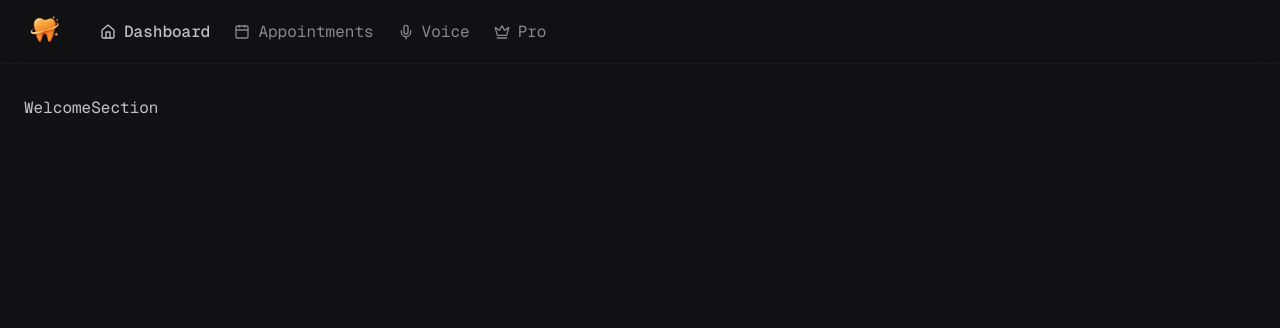
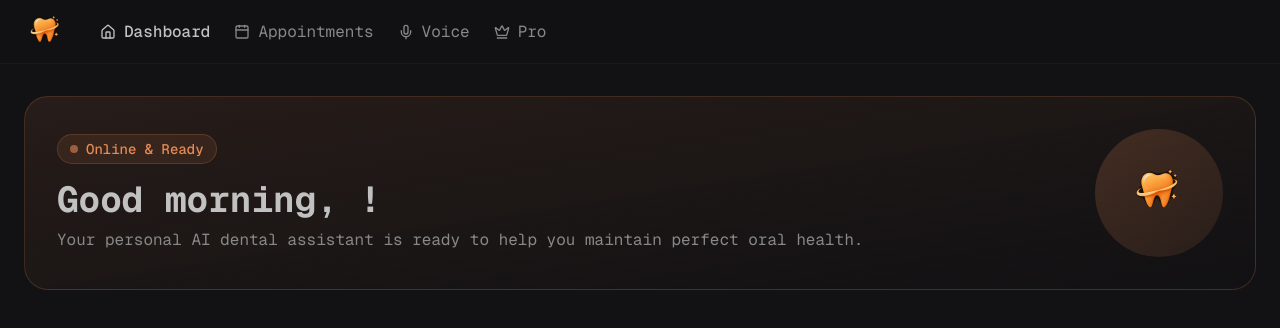
Before and after one commit to sayan629/DentTalk, a Next.js app: page /dashboard in a window 1280 px wide. Shown: the top 328 px of the page. Built offline with nearby package versions, Linux system fonts and the light colour scheme; no server answers.

Commit message:
Dashboard page..

```diff
--- a/src/components/dashboard/WelcomeSection.tsx
+++ b/src/components/dashboard/WelcomeSection.tsx
@@ -1,9 +1,36 @@
+import Image from "next/image";
 
+import { currentUser } from "@clerk/nextjs/server";
 
-function WelcomeSection() {
+export default async function WelcomeSection() {
+  const user = await currentUser();
+
   return (
-    <div>WelcomeSection</div>
-  )
+    <div className="relative z-10 flex items-center justify-between bg-gradient-to-br from-primary/10 via-primary/5 to-background rounded-3xl p-8 border border-primary/20 mb-12 overflow-hidden">
+      <div className="space-y-4">
+        <div className="inline-flex items-center gap-2 px-3 py-1 bg-primary/10 rounded-full border border-primary/20">
+          <div className="size-2 bg-primary rounded-full animate-pulse"></div>
+          <span className="text-sm font-medium text-primary">Online & Ready</span>
+        </div>
+        <div>
+          <h1 className="text-4xl font-bold mb-2">
+            Good{" "}
+            {new Date().getHours() < 12
+              ? "morning"
+              : new Date().getHours() < 18
+              ? "afternoon"
+              : "evening"}
+            , {user?.firstName}!
+          </h1>
+          <p className="text-muted-foreground">
+            Your personal AI dental assistant is ready to help you maintain perfect oral health.
+          </p>
+        </div>
+      </div>
+
+      <div className="lg:flex hidden items-center justify-center size-32 bg-gradient-to-br from-primary/20 to-primary/10 rounded-full ">
+        <Image src="/logo.png" alt="DentWise" width={64} height={64} className="w-16 h-16" />
+      </div>
+    </div>
+  );
 }
-
-export default WelcomeSection
```
